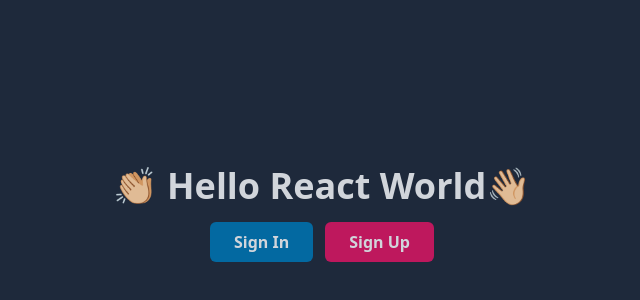
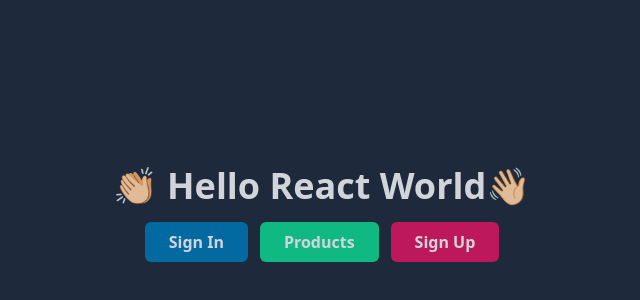
Before and after one commit to ciptacoding/REACT, a React (Vite) app: page / in a window 1280 px wide. Shown: the part 186-486 px from the top of the page, without its empty margins (318-958 px from the left). Built offline with nearby package versions, Linux system fonts and the light colour scheme.

Commit message:
Feat: added new button to products pages

```diff
--- a/src/Pages/index.jsx
+++ b/src/Pages/index.jsx
@@ -13,6 +13,11 @@
                   Sign In
                </Button>
             </Link>
+            <Link to="/products">
+               <Button variant="bg-emerald-500 text-gray-300 hover:bg-emerald-600 hover:text-gray-400">
+                  Products
+               </Button>
+            </Link>
             <Link to="/register">
                <Button variant="bg-pink-700 text-gray-300 hover:bg-pink-700 hover:text-gray-400">
                   Sign Up
```
